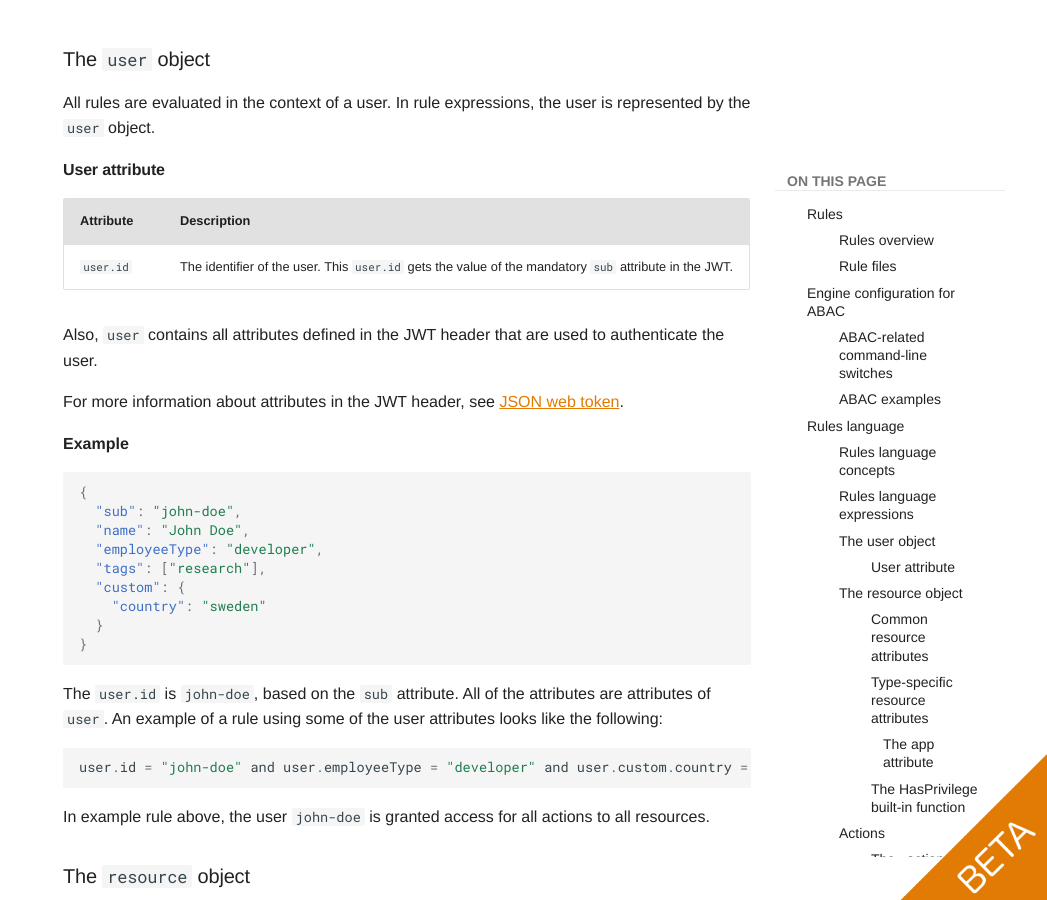
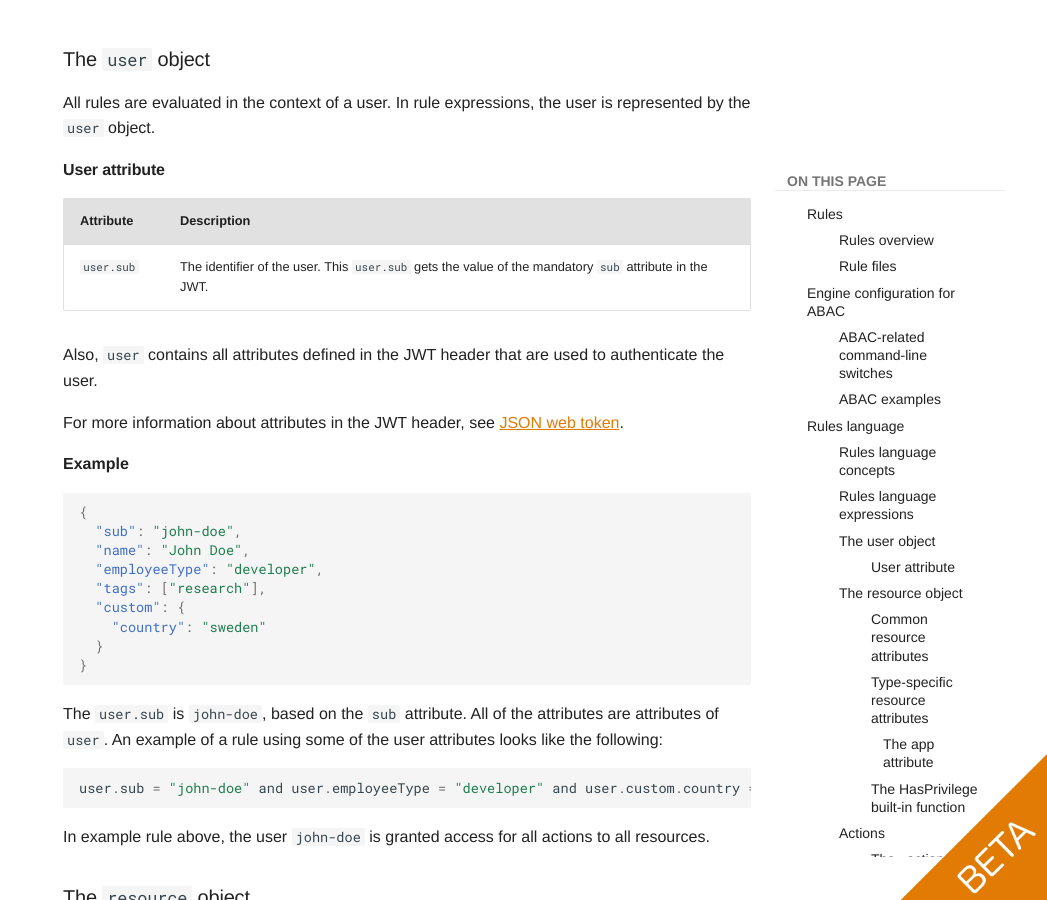
Before and after one commit to qlik-oss/core-website, an MkDocs documentation site: the page built from docs/services/qix-engine/access-control.md, in a window 1280 px wide and 900 px high, scrolled down 3595 px. Shown: the whole window, without its empty margins (233-1280 px from the left). Built offline with MkDocs 1.6.1 and Material for MkDocs 9.7.7, drawn with Linux system fonts in a browser that asks for light colours; comment, search, counter and statistics services are not loaded; some of the changed text lies outside the part shown.

Commit message:
Update user attribute documentation for ABAC (#386)

````diff
--- a/docs/services/qix-engine/access-control.md
+++ b/docs/services/qix-engine/access-control.md
@@ -24,7 +24,7 @@ and each rule contains a property that determines which actions the rule grants,
 Rules are constructed using attributes that defines user access. Consider the following rule:
 
 ```c
-user.id = "ada-lovelace" and resource._resourcetype = "App" and resource._actions = {"create", "update", "read"}
+user.sub = "ada-lovelace" and resource._resourcetype = "App" and resource._actions = {"create", "update", "read"}
 ```
 
 Notice that the rule consists of key-value pairs linked by logical operators,
@@ -36,7 +36,7 @@ and the accessed resource type is `App`, grant the actions
 
 !!! Note
     Only the `_actions` attribute is mandatory.
-    The `user.id` and `resource._resourcetype` expressions
+    The `user.sub` and `resource._resourcetype` expressions
     could be omitted and the rule would still be valid.
     See [Actions](#actions) for more details.
 
@@ -140,7 +140,7 @@ In rule expressions, the user is represented by the `user` object.
 
 | Attribute | Description |
 | --------- | ----------- |
-| `user.id` | The identifier of the user. This `user.id` gets the value of the mandatory `sub` attribute in the JWT. |
+| `user.sub` | The identifier of the user. This `user.sub` gets the value of the mandatory `sub` attribute in the JWT. |
 
 Also, `user` contains all attributes defined in the JWT header that are used to authenticate the user.
 
@@ -160,12 +160,12 @@ For more information about attributes in the JWT header, see [JSON web token](..
 }
 ```
 
-The `user.id` is `john-doe`, based on the `sub` attribute.
+The `user.sub` is `john-doe`, based on the `sub` attribute.
 All of the attributes are attributes of `user`.
 An example of a rule using some of the user attributes looks like the following:
 
 ```c
-user.id = "john-doe" and user.employeeType = "developer" and user.custom.country = "sweden" and resource._actions = "*"
+user.sub = "john-doe" and user.employeeType = "developer" and user.custom.country = "sweden" and resource._actions = "*"
 ```
 
 In example rule above, the user `john-doe` is granted access for all actions to all resources.
@@ -359,16 +359,16 @@ This operator returns the logical conjuction of its operands.
 
 **Examples**
 
-Given that `user.country` is `"uk"` and `user.id` is `"john-doe"`:
+Given that `user.country` is `"uk"` and `user.sub` is `"john-doe"`:
 
 ```c
 # Evaluate to true
-(user.country = "UK") && (user.id = "john-doe")
-(user.country = "UK") and (user.id = "john-doe")
+(user.country = "UK") && (user.sub = "john-doe")
+(user.country = "UK") and (user.sub = "john-doe")
 
 # Evaluate to false
-(user.country = "SE") && (user.id = "john-doe")
-(user.country = "UK") and (user.id = "bill-smith")
+(user.country = "SE") && (user.sub = "john-doe")
+(user.country = "UK") and (user.sub = "bill-smith")
 ```
 
 #### **`or`, `||`**
@@ -389,17 +389,17 @@ This operator returns the logical disjunction of its operands.
 
 **Examples**
 
-Given that `user.country` is `"uk"` and `user.id` is `"john-doe"`:
+Given that `user.country` is `"uk"` and `user.sub` is `"john-doe"`:
 
 ```c
 # Evaluate to true
-(user.country = "UK") || (user.id = "john-doe")
-(user.country = "UK") || (user.id = "bill-smith")
-(user.country = "SE") or (user.id = "john-doe")
+(user.country = "UK") || (user.sub = "john-doe")
+(user.country = "UK") || (user.sub = "bill-smith")
+(user.country = "SE") or (user.sub = "john-doe")
 
 # Evaluate to false
-(user.country = "SE") or (user.id = "bill-smith")
-(user.country = "SE") || (user.id = "bill-smith")
+(user.country = "SE") or (user.sub = "bill-smith")
+(user.country = "SE") || (user.sub = "bill-smith")
 ```
 
 ### Comparison Operators
````
